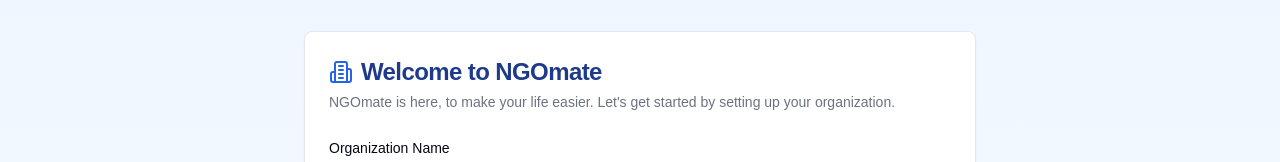
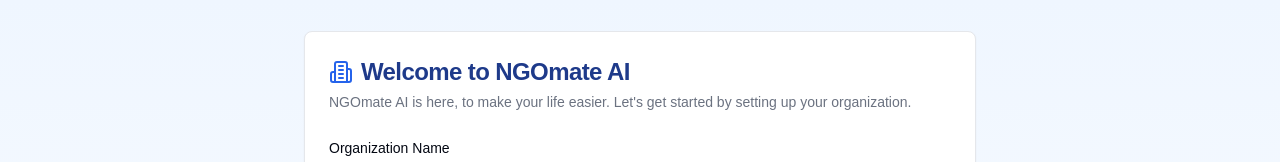
Before and after one commit to nikhilagarwal204/NGOmate-AI, a Next.js app in the folder client/: page / in a window 1280 px wide. Shown: the top 162 px of the page. Built offline with nearby package versions, Linux system fonts and the light colour scheme.

Commit message:
NGOmate AI is here, to make NGOs life easier

```diff
--- a/client/app/page.js
+++ b/client/app/page.js
@@ -49,10 +49,10 @@
         <CardHeader className="space-y-1">
           <div className="flex items-center space-x-2">
             <Building2 className="w-6 h-6 text-blue-600" />
-            <CardTitle className="text-2xl font-bold text-blue-900">Welcome to NGOmate</CardTitle>
+            <CardTitle className="text-2xl font-bold text-blue-900">Welcome to NGOmate AI</CardTitle>
           </div>
           <CardDescription>
-           NGOmate is here, to make your life easier. Let's get started by setting up your organization.
+           NGOmate AI is here, to make your life easier. Let's get started by setting up your organization.
           </CardDescription>
         </CardHeader>
         <CardContent>
```
